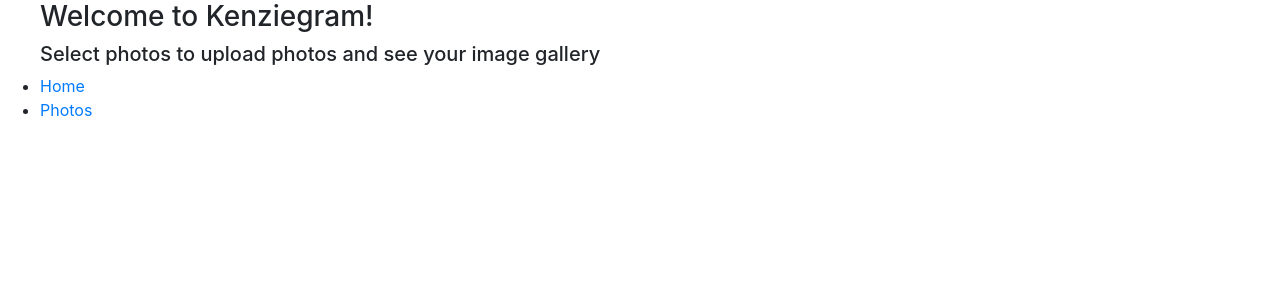
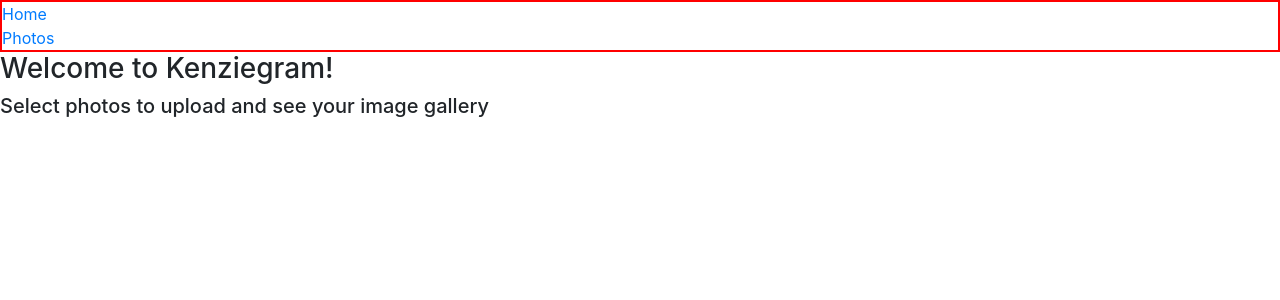
Before and after one commit to thomasknashville/InstagramClone, a React (Create React App) app in the folder frontend/: page / in a window 1280 px wide. Shown: the top 300 px of the page. Built offline with nearby package versions, Linux system fonts and the light colour scheme; no server answers.

Commit message:
size limit name on modal size console log

```diff
--- a/frontend/src/App.css
+++ b/frontend/src/App.css
@@ -41,3 +41,7 @@
   width: 200px;
   height: 320px;
 }
+
+#nav-items {
+  border: 2px solid red;
+}
--- a/frontend/src/App.js
+++ b/frontend/src/App.js
@@ -5,9 +5,9 @@
 
 function App() {
   return (
-    <header>
+    <div>
       <Navigation />
-    </header>
+    </div>
   );
 }
 
--- a/frontend/src/components/home/Home.js
+++ b/frontend/src/components/home/Home.js
@@ -4,7 +4,7 @@
   return (
     <div>
       <h3>Welcome to Kenziegram!</h3>
-      <h5>Select photos to upload photos and see your image gallery</h5>
+      <h5>Select photos to upload and see your image gallery</h5>
     </div>
   );
 };
--- a/frontend/src/components/navigation/Naviagtion.js
+++ b/frontend/src/components/navigation/Naviagtion.js
@@ -5,26 +5,26 @@
 const Navigation = () => {
   return (
     <div id="nav-links">
-      <ul id="nav-items">
-        <Switch>
-          <Route exact path="/">
-            <Home />
-          </Route>
-          <Route exact path="/photos">
-            <Photos />
-          </Route>
-        </Switch>
-        <li>
+      <div id="nav-items">
+        <div>
           <NavLink to="/" activeClassName="selected" exact={true}>
             Home
           </NavLink>
-        </li>
-        <li>
+        </div>
+        <div>
           <NavLink to="/photos" activeClassName="selected">
             Photos
           </NavLink>
-        </li>
-      </ul>
+        </div>
+      </div>
+      <Switch>
+        <Route exact path="/">
+          <Home />
+        </Route>
+        <Route exact path="/photos">
+          <Photos />
+        </Route>
+      </Switch>
     </div>
   );
 };
--- a/frontend/src/index.css
+++ b/frontend/src/index.css
@@ -1,13 +1,20 @@
 body {
   margin: 0;
-  font-family: -apple-system, BlinkMacSystemFont, 'Segoe UI', 'Roboto', 'Oxygen',
-    'Ubuntu', 'Cantarell', 'Fira Sans', 'Droid Sans', 'Helvetica Neue',
-    sans-serif;
+  font-family: -apple-system, BlinkMacSystemFont, "Segoe UI", "Roboto", "Oxygen", "Ubuntu", "Cantarell", "Fira Sans",
+    "Droid Sans", "Helvetica Neue", sans-serif;
   -webkit-font-smoothing: antialiased;
   -moz-osx-font-smoothing: grayscale;
 }
 
 code {
-  font-family: source-code-pro, Menlo, Monaco, Consolas, 'Courier New',
-    monospace;
+  font-family: source-code-pro, Menlo, Monaco, Consolas, "Courier New", monospace;
 }
+
+.card {
+  width: 300px;
+  height: 320px;
+}
+/*
+.photoGallery {
+  display: flex;
+} */
--- a/frontend/src/index.js
+++ b/frontend/src/index.js
@@ -9,7 +9,7 @@
 ReactDOM.render(
   <React.StrictMode>
     <BrowserRouter>
-      <Navigation />
+      <App />
     </BrowserRouter>
   </React.StrictMode>,
   document.getElementById("root"),
```
Also changed, not shown: 1 other file (tests, documents, lock files or other folders).
